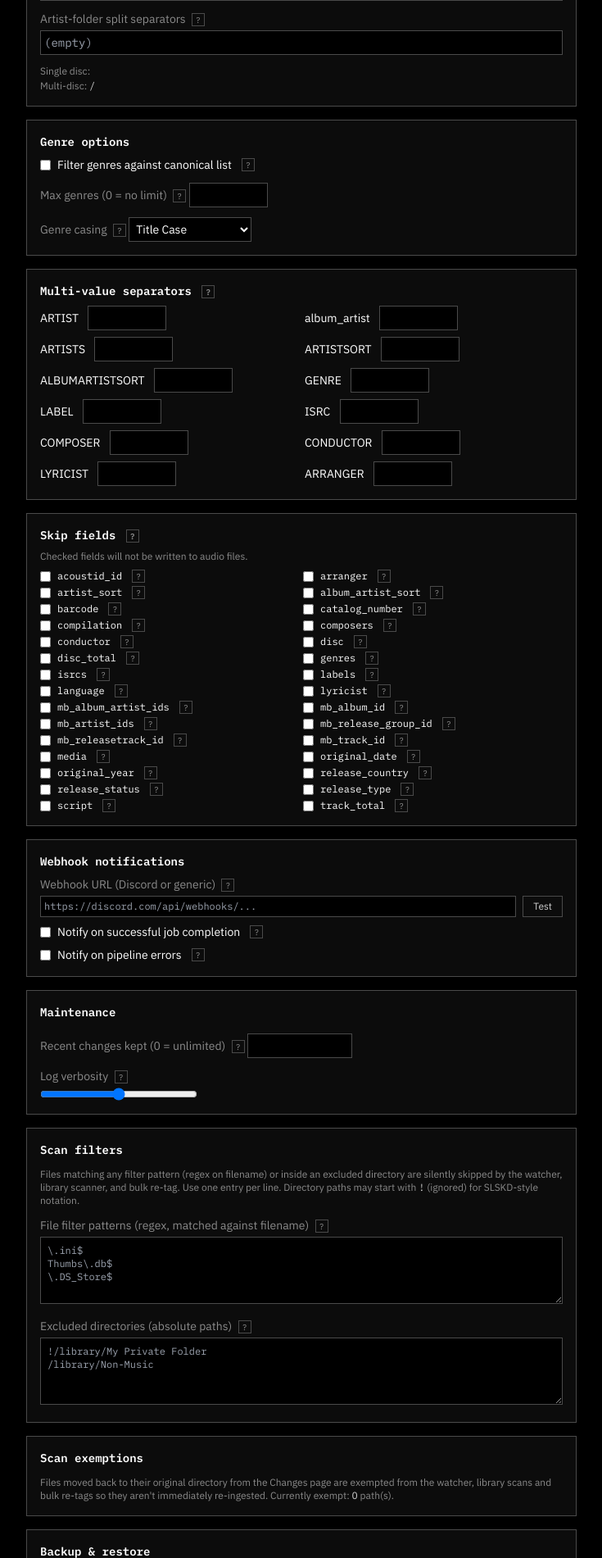
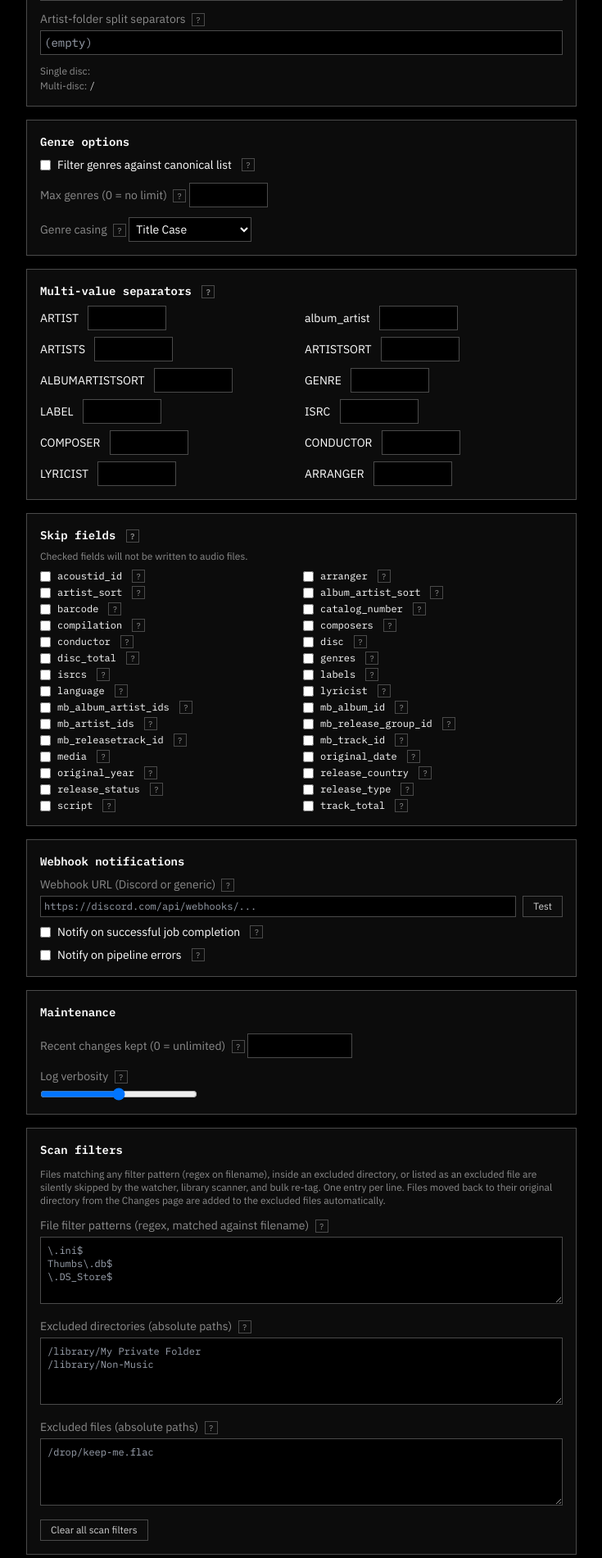
Before and after one commit to chropic/dragontag, a FastAPI app: template dragontag/app/web/templates/settings.html in a window 1280 px wide. Shown: the part 987-2888 px from the top of the page at 82% size, without its empty margins (272-1007 px from the left). Run offline with FastAPI, Linux system fonts and the light colour scheme; the template is opened without the code that fills it, so the values that code supplies are empty; parts of the project's set-up code (start-up, migrations or seed data) failed here and were passed over; some libraries are stand-ins or nearby versions.

Commit message:
0.9.0: merge scan exemptions into filters, task stopping, UI polish
- Fix scan filter settings never saving (textareas sat outside the form)
- Merge scan exemptions into Scan filters as editable scan_exclude_files
  (auto-populated by Move back, migrated from scan_exempt_paths)
- Remove SLSKD-style "!" prefix support for excluded directories
- Add "Clear all scan filters" with confirmation
- Allow stopping running background tasks (queue row + progress bar)
- Nav: Queue between Library and Changes, Docs last
- Docs page: title "dragontag | Docs", drop openapi.json button
- Dashboard banner: remove tagline, fix off-center pre block
- Bump version to 0.9.0

Co-Authored-By: Claude Fable 5 <noreply@anthropic.com>

```diff
--- a/dragontag/app/identify/musicbrainz.py
+++ b/dragontag/app/identify/musicbrainz.py
@@ -55,7 +55,7 @@ def _ensure_configured() -> None:
         from importlib.metadata import version as _pkg_version
         _version = _pkg_version("dragontag")
     except Exception:
-        _version = "0.1.5"
+        _version = "0.9.0"
     mb.set_useragent("dragontag", _version, s.musicbrainz_user_agent)
     mb.set_hostname(s.musicbrainz_server)
     mb.set_rate_limit(True)
--- a/dragontag/app/library/organizer.py
+++ b/dragontag/app/library/organizer.py
@@ -53,6 +53,7 @@ def organize_folder(folder_id: int, ctx=None) -> dict:
         ctx.progress(0, len(tracks))
     for i, track in enumerate(tracks, start=1):
         if ctx:
+            ctx.check_cancelled()
             ctx.progress(i, len(tracks), item=Path(track.path).name)
         source_dirs.add(Path(track.path).parent)
         src = Path(track.path)
--- a/dragontag/app/main.py
+++ b/dragontag/app/main.py
@@ -180,6 +180,10 @@ def api_progress(request: Request, _: None = Depends(require_auth)):
         "total": total,
         "item": active.progress_item,
         "queued": queued,
+        # Running background tasks (scan/organize/…) can be stopped via
+        # POST /jobs/{id}/cancel; pipeline ingest jobs cannot.
+        "job_id": active.id,
+        "stoppable": active.status == JobStatus.running,
     })
 
 
@@ -454,8 +458,16 @@ def jobs_cancel_queued(request: Request, _: None = Depends(require_auth)):
 def job_cancel(job_id: int, request: Request, _: None = Depends(require_auth)):
     with session() as s:
         job = s.get(Job, job_id)
-        if not job or job.status != JobStatus.queued:
-            raise HTTPException(400, "only queued jobs can be cancelled")
+        if not job:
+            raise HTTPException(404)
+        if job.status == JobStatus.running:
+            # Running background task (scan, organize, …): signal it to stop;
+            # the task thread marks the Job skipped at its next check.
+            if not tasks.request_cancel(job_id):
+                raise HTTPException(400, "task is no longer running")
+            return _toast_response("/queue", "Stop requested — the task will halt shortly.")
+        if job.status != JobStatus.queued:
+            raise HTTPException(400, "only queued jobs and running tasks can be cancelled")
         job.status = JobStatus.skipped
         s.add(job)
         s.commit()
@@ -709,6 +721,7 @@ def settings_update(
     log_verbosity: int = Form(3),
     scan_filter_patterns_raw: str = Form(""),
     scan_exclude_dirs_raw: str = Form(""),
+    scan_exclude_files_raw: str = Form(""),
 ):
     """Persist a settings patch from the UI form.
 
@@ -763,7 +776,10 @@ def settings_update(
             ln.strip() for ln in scan_filter_patterns_raw.splitlines() if ln.strip()
         ],
         "scan_exclude_dirs": [
-            ln.strip().lstrip("!") for ln in scan_exclude_dirs_raw.splitlines() if ln.strip()
+            ln.strip() for ln in scan_exclude_dirs_raw.splitlines() if ln.strip()
+        ],
+        "scan_exclude_files": [
+            ln.strip() for ln in scan_exclude_files_raw.splitlines() if ln.strip()
         ],
     }
     store().update(patch)
@@ -1412,11 +1428,19 @@ def changes_clear(request: Request, _: None = Depends(require_auth)):
     return _toast_response("/changes", f"Cleared {len(rows)} change record(s).")
 
 
-@app.post("/settings/clear-scan-exemptions")
-def settings_clear_scan_exemptions(request: Request, _: None = Depends(require_auth)):
-    n = len(settings().scan_exempt_paths)
-    store().update({"scan_exempt_paths": []})
-    return _toast_response("/settings", f"Cleared {n} scan exemption(s).")
+@app.post("/settings/clear-scan-filters")
+def settings_clear_scan_filters(request: Request, _: None = Depends(require_auth)):
+    """Empty all three scan filter lists (patterns, excluded dirs, excluded files)."""
+    cfg = settings()
+    n = (
+        len(cfg.scan_filter_patterns)
+        + len(cfg.scan_exclude_dirs)
+        + len(cfg.scan_exclude_files)
+    )
+    store().update(
+        {"scan_filter_patterns": [], "scan_exclude_dirs": [], "scan_exclude_files": []}
+    )
+    return _toast_response("/settings", f"Cleared {n} scan filter entries.")
 
 
 # ---------------------------------------------------------------------------
--- a/dragontag/app/web/templates/base.html
+++ b/dragontag/app/web/templates/base.html
@@ -57,10 +57,11 @@
     {% set nav_items = [
       ('/', 'dashboard', 'Dashboard'),
       ('/library', 'library', 'Library'),
+      ('/queue', 'queue', 'Queue'),
       ('/changes', 'changes', 'Changes'),
       ('/schedule', 'schedule', 'Schedule'),
+      ('/settings', 'settings', 'Settings'),
       ('/docs', 'docs', 'Docs'),
-      ('/settings', 'settings', 'Settings'),
     ] %}
     {% for href, page_key, label in nav_items %}
       {% if active_page == page_key %}
@@ -70,13 +71,7 @@
       {% endif %}
     {% endfor %}
 
-    {# Queue sits apart from the main nav, right next to Log out. #}
-    {% if active_page == 'queue' %}
-      <a href="/queue" class="ml-auto text-white font-bold text-sm border-b-2 border-white pb-0.5">Queue</a>
-    {% else %}
-      <a href="/queue" class="ml-auto text-[#cfcfcf] hover:text-white text-sm">Queue</a>
-    {% endif %}
-    <form action="/logout" method="post">
+    <form action="/logout" method="post" class="ml-auto">
       <button class="text-[#8a8a8a] hover:text-white text-sm">Log out</button>
     </form>
   </nav>
@@ -93,6 +88,8 @@
     <div class="absolute right-2 top-2 px-2 py-0.5 bg-[#0c0c0c] border border-[#4a4a4a] text-[10px] font-mono max-w-[70vw] truncate flex items-center gap-2">
       <span class="text-white font-semibold" x-show="percent !== null" x-text="percent + '%'"></span>
       <span class="text-[#c7f0c7]" x-text="display"></span>
+      <button x-show="stoppable" @click="stop()"
+              class="text-[#ffb4b4] hover:text-white uppercase tracking-widest">stop</button>
     </div>
   </div>
 
@@ -142,6 +139,8 @@
         active: false,
         display: '',
         percent: null,
+        stoppable: false,
+        jobId: null,
         async poll() {
           if (!document.hidden) {
             try {
@@ -150,6 +149,8 @@
                 const d = await r.json();
                 this.active = !!d.active;
                 this.percent = (d.percent === undefined) ? null : d.percent;
+                this.stoppable = !!d.stoppable;
+                this.jobId = (d.job_id === undefined) ? null : d.job_id;
                 // Build "Task (123/456) · current item · 3 queued" from the parts.
                 let parts = [d.label || ''];
                 if (d.total) parts[0] += ` (${d.current || 0}/${d.total})`;
@@ -160,6 +161,11 @@
             } catch (e) { /* network hiccup — keep last state */ }
           }
           setTimeout(() => this.poll(), 3000);
+        },
+        async stop() {
+          if (this.jobId === null) return;
+          if (!confirm('Stop this task? Work done so far is kept.')) return;
+          try { await fetch(`/jobs/${this.jobId}/cancel`, { method: 'POST' }); } catch (e) {}
         }
       }
     }
--- a/dragontag/app/web/templates/changes.html
+++ b/dragontag/app/web/templates/changes.html
@@ -16,7 +16,7 @@
 
 <p class="text-[#8a8a8a] text-sm mb-4">Each row is a tag write the pipeline applied to a file. Reverting restores the
 file's original tags in place and removes the <code class="text-xs">cover.jpg</code> dragontag added.
-"Move back" returns the file to its pre-pipeline directory and exempts it from automatic re-ingest.
+"Move back" returns the file to its pre-pipeline directory and adds it to the excluded files (Settings → Scan filters) so it isn't automatically re-ingested.
 The number of records kept is configurable in Settings.</p>
 
 <div class="bg-[#0c0c0c] border border-[#4a4a4a] p-4">
@@ -61,7 +61,7 @@ The number of records kept is configurable in Settings.</p>
             {# Path is shown via the title tooltip, not interpolated into the JS
                string — apostrophes in paths would break the inline handler. #}
             <form method="post" action="/changes/{{ c.id }}/move-back" class="inline"
-                  onsubmit="return confirm('Move the file back to its original directory? It will be exempted from automatic scans so it is not re-ingested.');">
+                  onsubmit="return confirm('Move the file back to its original directory? It will be added to the excluded files so it is not re-ingested.');">
               <button class="text-xs px-3 py-1 border border-[#4a4a4a] text-[#cfcfcf] hover:text-white hover:border-white"
                       title="Move back to {{ c.original_path }}">Move back</button>
             </form>
--- a/dragontag/app/web/templates/dashboard.html
+++ b/dragontag/app/web/templates/dashboard.html
@@ -3,7 +3,7 @@
 {% block content %}
 <section class="space-y-6">
 
-  <!-- ASCII art banner: block-shadow lettering with a small dragon perched on the end -->
+  <!-- ASCII art banner: block-shadow lettering -->
   <div class="flex justify-center">
   <pre class="font-mono text-white text-[9px] sm:text-xs leading-tight select-none overflow-x-auto font-bold drop-shadow-[0_0_5px_rgba(255,255,255,0.4)]">
 ██████╗ ██████╗  █████╗  ██████╗  ██████╗ ███╗   ██╗████████╗ █████╗  ██████╗
@@ -11,9 +11,7 @@
 ██║  ██║██████╔╝███████║██║  ███╗██║   ██║██╔██╗ ██║   ██║   ███████║██║  ███╗
 ██║  ██║██╔══██╗██╔══██║██║   ██║██║   ██║██║╚██╗██║   ██║   ██╔══██║██║   ██║
 ██████╔╝██║  ██║██║  ██║╚██████╔╝╚██████╔╝██║ ╚████║   ██║   ██║  ██║╚██████╔╝
-╚═════╝ ╚═╝  ╚═╝╚═╝  ╚═╝ ╚═════╝  ╚═════╝ ╚═╝  ╚═══╝   ╚═╝   ╚═╝  ╚═╝ ╚═════╝
-        ·  identify  ─  tag  ─  organize  ·
-  </pre>
+╚═════╝ ╚═╝  ╚═╝╚═╝  ╚═╝ ╚═════╝  ╚═════╝ ╚═╝  ╚═══╝   ╚═╝   ╚═╝  ╚═╝ ╚═════╝</pre>
   </div>
 
   <!-- Stats bar -->
--- a/dragontag/app/web/templates/queue.html
+++ b/dragontag/app/web/templates/queue.html
@@ -336,6 +336,12 @@
               <button class="text-xs text-[#8a8a8a] hover:text-[#ffb4b4]">cancel</button>
             </form>
             {% endif %}
+            {% if j.status.value == 'running' %}
+            <form method="post" action="/jobs/{{ j.id }}/cancel" class="inline"
+                  onsubmit="return confirm('Stop this task? Work done so far is kept.');">
+              <button class="text-xs text-[#8a8a8a] hover:text-[#ffb4b4]">stop</button>
+            </form>
+            {% endif %}
             {% if j.status.value in ['done', 'error', 'skipped'] %}
             <form method="post" action="/jobs/{{ j.id }}/requeue" class="inline">
               <button class="text-xs text-[#8a8a8a] hover:text-white">requeue</button>
--- a/dragontag/app/web/templates/settings.html
+++ b/dragontag/app/web/templates/settings.html
@@ -288,14 +288,13 @@
     </div>
   </div>
 
-</form>
-
-<div class="bg-[#0c0c0c] p-4 border border-[#4a4a4a] space-y-3 mt-4 text-sm">
+  <div class="bg-[#0c0c0c] p-4 border border-[#4a4a4a] space-y-3 text-sm">
     <h3 class="font-mono font-semibold">Scan filters</h3>
     <p class="text-xs text-[#8a8a8a]">
-    Files matching any filter pattern (regex on filename) or inside an excluded directory are
-    silently skipped by the watcher, library scanner, and bulk re-tag.
-    Use one entry per line. Directory paths may start with <code class="text-[#cfcfcf]">!</code> (ignored) for SLSKD-style notation.
+      Files matching any filter pattern (regex on filename), inside an excluded directory,
+      or listed as an excluded file are silently skipped by the watcher, library scanner,
+      and bulk re-tag. One entry per line. Files moved back to their original directory
+      from the Changes page are added to the excluded files automatically.
     </p>
     <div>
       <label class="block text-[#8a8a8a] mb-1">
@@ -309,35 +308,29 @@
     <div>
       <label class="block text-[#8a8a8a] mb-1">
         Excluded directories (absolute paths)
-      {{ tip("Absolute directory paths to skip entirely. Files inside these directories are never scanned or ingested. You may prefix paths with ! (SLSKD style) — the ! is stripped automatically.") }}
+        {{ tip("Absolute directory paths to skip entirely — files inside are never scanned or ingested. One path per line.") }}
       </label>
       <textarea name="scan_exclude_dirs_raw" rows="4"
                 class="w-full font-mono text-xs p-2 bg-black border border-[#4a4a4a] text-[#cfcfcf] resize-y"
-              placeholder="!/library/My Private Folder&#10;/library/Non-Music">{% for d in settings.scan_exclude_dirs %}!{{ d }}
-{% endfor %}</textarea>
+                placeholder="/library/My Private Folder&#10;/library/Non-Music">{{ settings.scan_exclude_dirs | join('\n') }}</textarea>
     </div>
+    <div>
+      <label class="block text-[#8a8a8a] mb-1">
+        Excluded files (absolute paths)
+        {{ tip("Individual files to skip. Populated automatically when a file is moved back from the Changes page so it isn't immediately re-ingested; you can also add or remove paths by hand. One path per line.") }}
+      </label>
+      <textarea name="scan_exclude_files_raw" rows="4"
+                class="w-full font-mono text-xs p-2 bg-black border border-[#4a4a4a] text-[#cfcfcf] resize-y"
+                placeholder="/drop/keep-me.flac">{{ settings.scan_exclude_files | join('\n') }}</textarea>
+    </div>
+    <button type="submit" form="clear-scan-filters-form"
+            class="px-3 py-1 border border-[#4a4a4a] text-xs text-[#cfcfcf] hover:text-white">Clear all scan filters</button>
   </div>
 
-<div class="bg-[#0c0c0c] p-4 border border-[#4a4a4a] space-y-3 mt-4 text-sm">
-  <h3 class="font-mono font-semibold">Scan exemptions</h3>
-  <p class="text-xs text-[#8a8a8a]">
-    Files moved back to their original directory from the Changes page are exempted from the
-    watcher, library scans and bulk re-tags so they aren't immediately re-ingested.
-    Currently exempt: <span class="text-[#cfcfcf]">{{ settings.scan_exempt_paths|length }}</span> path(s).
-  </p>
-  {% if settings.scan_exempt_paths %}
-  <details class="text-xs">
-    <summary class="cursor-pointer text-[#cfcfcf]">Show paths</summary>
-    <ul class="mt-1 font-mono text-[#8a8a8a] space-y-0.5">
-      {% for p in settings.scan_exempt_paths %}<li class="truncate" title="{{ p }}">{{ p }}</li>{% endfor %}
-    </ul>
-  </details>
-  <form method="post" action="/settings/clear-scan-exemptions"
-        onsubmit="return confirm('Clear all scan exemptions? Exempted files will be picked up again by the watcher and scans.');">
-    <button class="px-3 py-1 border border-[#4a4a4a] text-xs text-[#cfcfcf] hover:text-white">Clear exemptions</button>
 </form>
-  {% endif %}
-</div>
+
+<form id="clear-scan-filters-form" method="post" action="/settings/clear-scan-filters"
+      onsubmit="return confirm('Clear all scan filters? Filter patterns, excluded directories and excluded files will be emptied, and previously skipped files will be picked up again by the watcher and scans.');"></form>
 
 <div class="bg-[#0c0c0c] p-4 border border-[#4a4a4a] space-y-3 mt-4 text-sm">
   <h3 class="font-mono font-semibold">Backup &amp; restore</h3>
--- a/pyproject.toml
+++ b/pyproject.toml
@@ -4,7 +4,7 @@ build-backend = "setuptools.build_meta"
 
 [project]
 name = "dragontag"
-version = "0.1.5"
+version = "0.9.0"
 description = "Self-hosted audio tagger + library organizer driven by MusicBrainz/AcoustID"
 requires-python = ">=3.12"
 dependencies = [
```
Also changed, not shown: dragontag/app/config.py (+19 -10 lines), dragontag/app/ingest/bulk.py (+3 -4 lines), dragontag/app/ingest/watcher.py (+3 -5 lines), dragontag/app/library/filters.py (+8 -2 lines), dragontag/app/library/revert.py (+6 -6 lines), dragontag/app/library/scanner.py (+5 -3 lines), dragontag/app/tasks.py (+51 -0 lines), dragontag/app/web/templates/docs.html (+6 -7 lines), tests/test_scan_filters.py (+10 -0 lines), CHANGELOG.md, README.md. Lines whose indentation alone changed are shown as unchanged.
